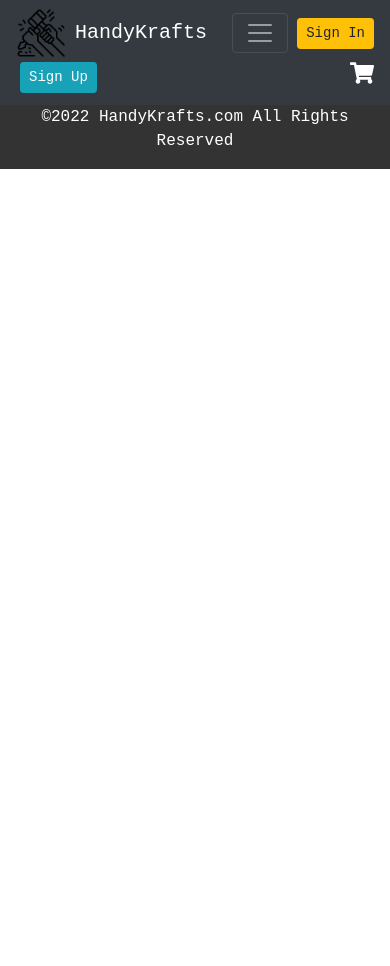
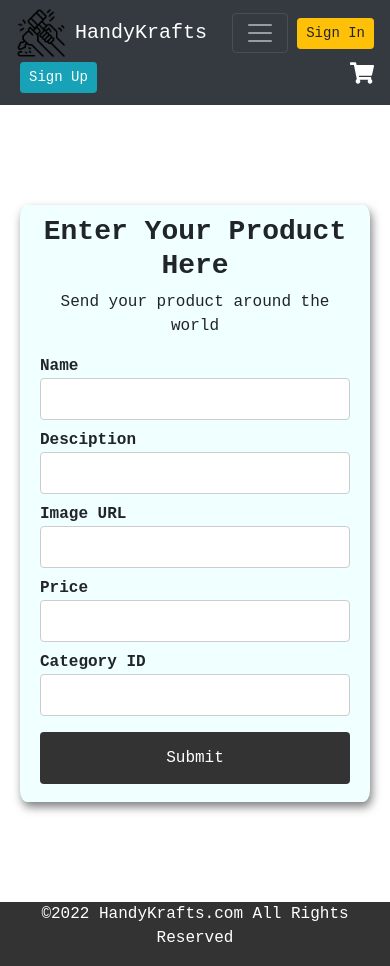
Before and after one commit to ashishmeher216/handykrafts-frontend, a React (Create React App) app: page /products/create in a window 390 px wide. Before the commit the page ends 844 px from the top, so only its background shows below. Built offline with nearby package versions, Linux system fonts and the light colour scheme.

Commit message:
product frontend

```diff
--- a/src/App.js
+++ b/src/App.js
@@ -5,6 +5,10 @@ import Signin from './containers/Signin';
 import Layout from './components/Layout';
 import Home from './containers/Home';
 import ContactUs from './containers/ContactUs';
+import ProductForm from './containers/Admin/ProductForm';
+import AboutUs from './containers/AboutUs'
+import ProductAll from './containers/ProductAll';
+
 
 function App() {
   return (
@@ -15,6 +19,9 @@ function App() {
           <Route path='/signin' element={<Signin />}></Route>
           <Route path='/signup' element={<Signup />}></Route>
           <Route path='/contactus' element={<ContactUs />}></Route>
+          <Route path='/aboutus' element={<AboutUs/>}></Route>
+          <Route path = '/products/create' element={<ProductForm />}></Route>
+          <Route path ='/allproducts' element={<ProductAll/>}></Route>
           {/* <Route path='/changepassword' element={<ChangePasswordForm />}></Route> */}
           {/* <Route path='/home' element={<Home itemsList={itemsListState} updateItems={handleAdd} />}></Route>
         <Route path='/cart' element={<Cart updatedList={updatedListState} remove={handleRemove} increment={incrementHandle} decrement={decrementHandle} totalPriceProp={totalPrice} />}></Route> */}
--- /dev/null
+++ b/src/containers/Admin/ProductForm.js
@@ -0,0 +1,77 @@
+import axios from "../../helpers/axios";
+import React, {useState} from 'react'
+import { Link } from 'react-router-dom';
+import { toast } from "react-toastify";
+
+const ProductForm = () => {
+    const [productName, setProductName] = useState("")
+    const [productDescription, setProductDescription] = useState("")
+    const [productPrice, setProductPrice] = useState("")
+    const [productImage, setproductImage] = useState("")
+    const [categoryId, setCategoryId] = useState("")
+
+    const formSubmit = (e) =>{
+        e.preventDefault();
+
+        const productObj = {
+            productName: productName,
+            productDescription: productDescription,
+            productPrice: productPrice,
+            productImage: productImage,
+            categoryId: categoryId
+        }
+
+        console.log(productObj);
+
+        axios
+        .post('/products/create', productObj)
+        .then((res) =>{
+            console.log(res)
+
+            toast.success("Product Created !", {
+                position: toast.POSITION.TOP_CENTER
+            })
+        }).catch((error) =>{
+            console.log(error)
+
+            toast.error("Error in Creation Of Product",{
+                position: toast.POSITION.TOP_CENTER
+            })
+        })
+    }
+
+    return (
+        <div className="container-fluid">
+            <div className="row d-flex justify-content-center align-items-center">
+                <div className="col-md-6 d-none d-md-block">
+                    <img src="https://dt2sdf0db8zob.cloudfront.net/wp-content/uploads/2020/02/form-builders-11.webp"
+                        className="img-fluid" alt="Computer image" />
+                </div>
+                <div className="col-md-6">
+                    <form name="Signin">
+                        <h3 className="text-center font-weight-bold">Enter Your Product Here</h3>
+                        <p className="text-center">Send your product around the world</p>
+
+                        <label htmlFor="productName"> Name </label>
+                        <input className='inputField' type="text" id="name" name="productName" autoComplete="off" value={productName} onChange={(e)=>setProductName(e.target.value)} />
+
+                        <label htmlFor="productDescription"> Desciption </label>
+                        <input className='inputField' type="text" id="desciption" name="productDescription" autoComplete="off" value={productDescription} onChange={(e)=>setProductDescription(e.target.value)} />
+
+                        <label htmlFor="productImage"> Image URL </label>
+                        <input className='inputField' type="text" id="url" name="productImage" autoComplete="off" value={productImage} onChange={(e)=>setproductImage(e.target.value)} />
+
+                        <label htmlFor="productPrice">Price </label>
+                        <input className='inputField' type="text" id="productPrice" name="productPrice" autoComplete="off" value={productPrice} onChange={(e)=>setProductPrice(e.target.value)} />
+
+                        <label htmlFor="categoryId"> Category ID </label>
+                        <input className='inputField' type="text" id="categoryId" name="categoryId" autoComplete="off" value={categoryId} onChange={(e)=>setCategoryId(e.target.value)} />
+                        <input type="submit" defaultValue="Submit" onClick={(e) => formSubmit(e)}/>
+                    </form>
+                </div>
+            </div>
+        </div>
+    );
+}
+
+export default ProductForm
--- a/src/containers/Home.js
+++ b/src/containers/Home.js
@@ -1,6 +1,7 @@
 import React from 'react'
 import Card from '../components/Card'
 import carousel from '../images/home-carousel.jpg'
+import { Link } from 'react-router-dom'
 function Home() {
 
     const categories = [
@@ -34,6 +35,11 @@ function Home() {
                     categories.map(item => <Card key={item.id} name={item.name} description={item.description}/>)
                 }
             </div>
+            <div>
+                <Link to='/allproducts'>
+                <button style={{}}>Our Products</button>
+                </Link>
+            </div>
         </div>
     )
 }
--- /dev/null
+++ b/src/containers/ProductAll.js
@@ -0,0 +1,32 @@
+import axios from "../helpers/axios";
+import React,{useEffect, useState} from 'react'
+import { toast } from 'react-toastify'
+import Card from "../components/Card";
+
+const ProductAll = () => {
+     const [products,setProducts] = useState([])
+
+    const getProducts = () => {
+        axios.get('/products').then((response) =>{
+            console.log(response.data)
+
+           setProducts(response.data)
+
+        }).catch((error) =>{
+            console.log(error)
+        })
+    }
+    useEffect(()=>{
+        getProducts();
+    },[])
+
+    return(
+        <div style={{display:'flex'}}>
+        {
+          //Fetch Cards
+        }
+        </div>
+    )
+}
+
+export default ProductAll
```
